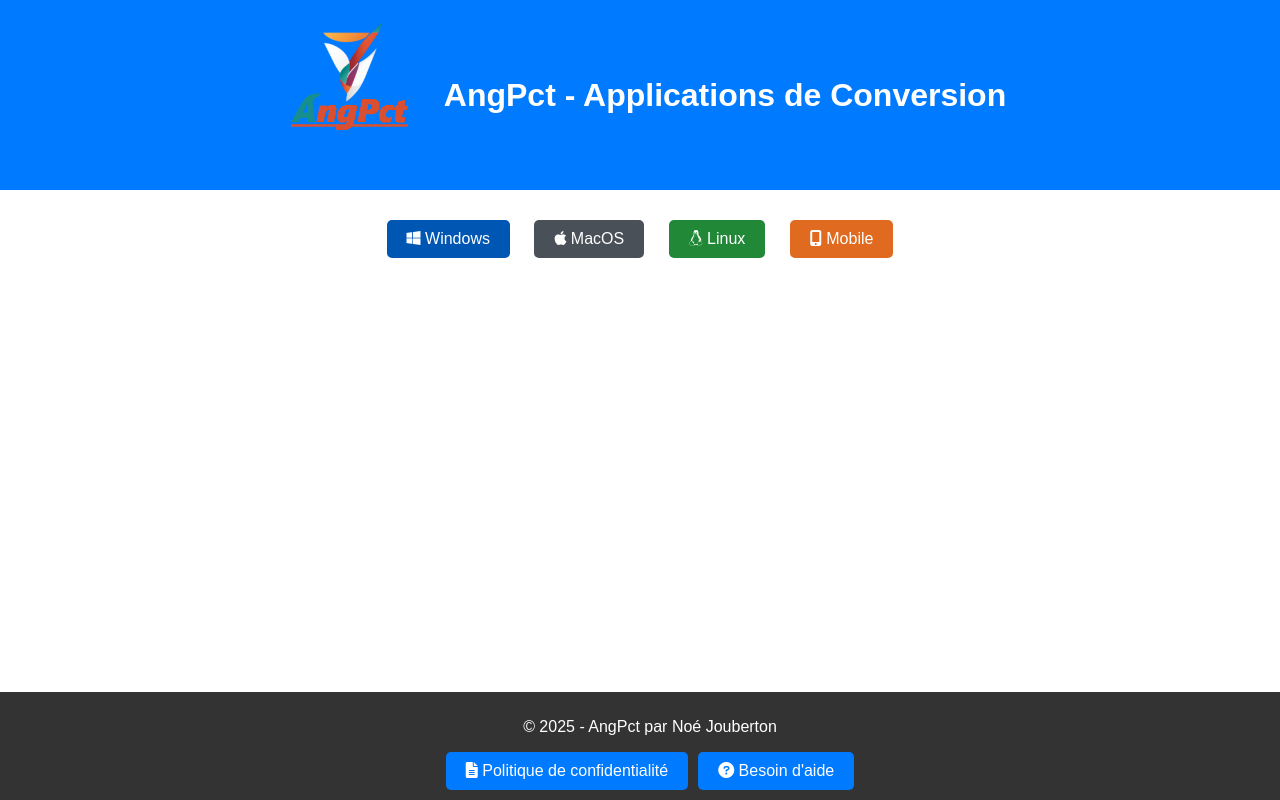
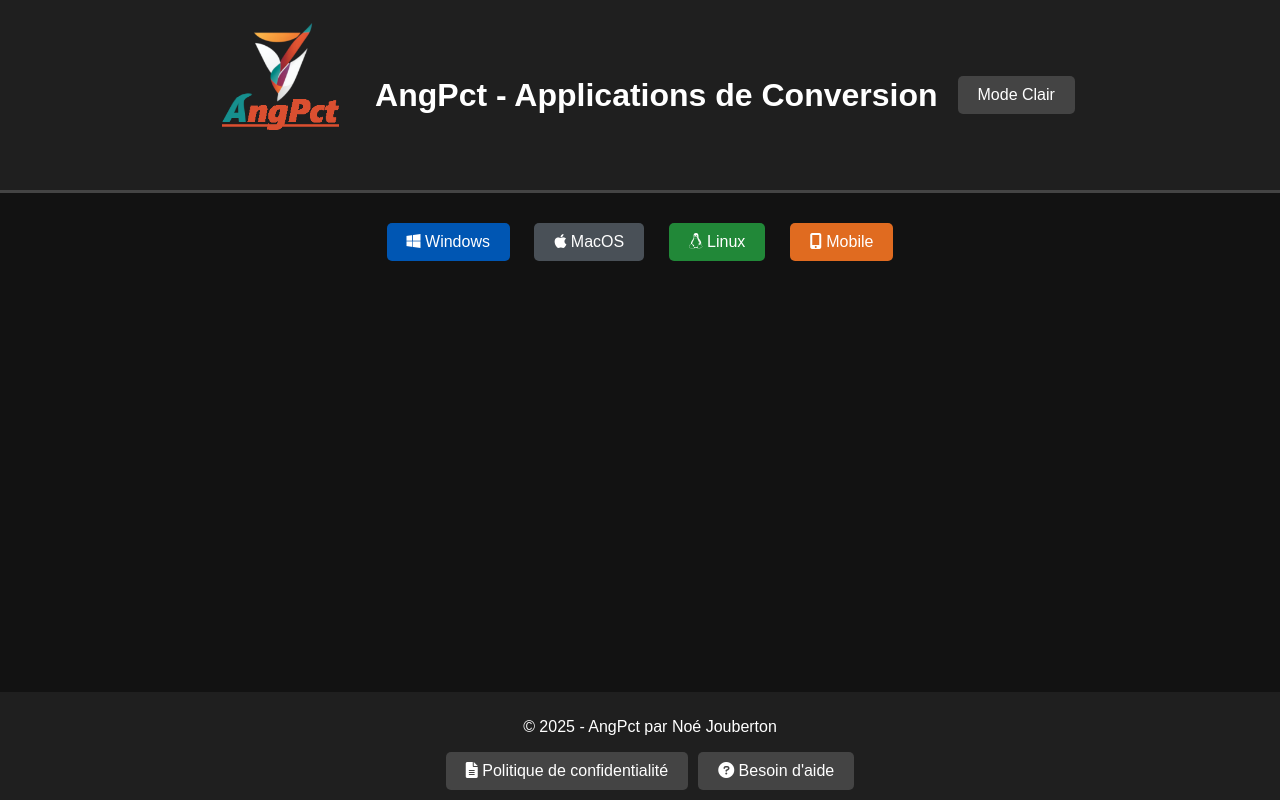
Before and after one commit to Shadow-cmd-arch/AngPct, a plain HTML site: page index.html in a window 1280 px wide. Drawn offline with Linux system fonts and the light colour scheme.

Commit message:
Update index.html

```diff
--- a/index.html
+++ b/index.html
@@ -13,22 +13,45 @@
   <link href="https://cdnjs.cloudflare.com/ajax/libs/font-awesome/6.0.0/css/all.min.css" rel="stylesheet">
   <link rel="icon" type="image/x-icon" href="AngPtc_3.ico">
   <style>
+    /* Variables pour le thème clair */
+    :root {
+      --bg-color: #ffffff;
+      --text-color: #000000;
+      --header-bg: #007BFF;
+      --header-border-color: #0056b3;
+      --button-bg: #007BFF;
+      --button-hover-bg: #0056b3;
+      --footer-bg: #333333;
+    }
+    /* Variables pour le thème sombre, activées lorsque le body a la classe "dark" */
+    body.dark {
+      --bg-color: #121212;
+      --text-color: #e0e0e0;
+      --header-bg: #1f1f1f;
+      --header-border-color: #444444;
+      --button-bg: #444444;
+      --button-hover-bg: #555555;
+      --footer-bg: #1f1f1f;
+    }
     /* Style global */
     body {
       font-family: Arial, sans-serif;
       text-align: center;
-      background-color: #ffffff;
+      background-color: var(--bg-color);
+      color: var(--text-color);
       margin: 0;
       padding: 0;
+      transition: background-color 0.3s, color 0.3s;
     }
     header {
-      background-color: #007BFF;
+      background-color: var(--header-bg);
       color: white;
       padding: 20px;
       display: flex;              /* Affichage en flex */
       align-items: center;        /* Centrage vertical des éléments */
       justify-content: center;    /* Centrage horizontal des éléments */
-      gap: 20px;                  /* Espacement entre le logo et le titre */
+      gap: 20px;                  /* Espacement entre le logo, le titre et le bouton */
+      border-bottom: 3px solid var(--header-border-color);
     }
     header h1 {
       animation: fadeIn 1.5s ease-in-out;
@@ -44,6 +67,22 @@
         transform: translateY(0);
       }
     }
+    /* Bouton pour activer/désactiver le mode sombre */
+    #darkModeBtn {
+      padding: 10px 20px;
+      font-size: 16px;
+      color: white;
+      background-color: var(--button-bg);
+      border: none;
+      border-radius: 5px;
+      cursor: pointer;
+      transition: transform 0.3s, box-shadow 0.3s, background-color 0.3s;
+    }
+    #darkModeBtn:hover {
+      transform: scale(1.1);
+      box-shadow: 0 4px 15px rgba(0, 0, 0, 0.3);
+      background-color: var(--button-hover-bg);
+    }
     .platform-buttons, .download-buttons {
       margin: 20px;
     }
@@ -55,6 +94,7 @@
       border: none;
       border-radius: 5px;
       cursor: pointer;
+      background-color: var(--button-bg);
       transition: transform 0.3s, box-shadow 0.3s, background-color 0.3s;
     }
     button#windows {
@@ -116,7 +156,7 @@
       font-weight: bold;
     }
     footer {
-      background-color: #333;
+      background-color: var(--footer-bg);
       color: white;
       padding: 10px;
       position: fixed;
@@ -137,7 +177,7 @@
       border: none;
       border-radius: 5px;
       cursor: pointer;
-      background-color: #007BFF;
+      background-color: var(--button-bg);
       transition: transform 0.3s, box-shadow 0.3s, background-color 0.3s;
     }
     footer button:hover {
@@ -146,10 +186,13 @@
     }
   </style>
 </head>
-<body>
+<!-- On ajoute la classe "dark" pour démarrer en mode sombre -->
+<body class="dark">
   <header>
     <img src="AngPtc_3.ico" alt="Logo AngPct" style="width: 150px; height: auto;">
     <h1>AngPct - Applications de Conversion</h1>
+    <!-- Comme le mode sombre est par défaut, le bouton affiche "Mode Clair" -->
+    <button id="darkModeBtn" onclick="toggleDarkMode()">Mode Clair</button>
   </header>
   <main>
     <div class="platform-buttons">
@@ -196,18 +239,29 @@
     </div>
   </footer>
   <script>
+    // Gestion des options pour chaque plateforme
     const buttons = document.querySelectorAll(".platform-buttons button");
     buttons.forEach(button => {
       button.addEventListener("click", function() {
         const allOptions = document.querySelectorAll(".options");
         allOptions.forEach(option => option.classList.remove("active"));
-
         const selectedOption = document.getElementById(this.id + "-options");
         if (selectedOption) {
           selectedOption.classList.add("active");
         }
       });
     });
+
+    // Fonction de bascule du mode sombre
+    function toggleDarkMode() {
+      document.body.classList.toggle("dark");
+      const btn = document.getElementById("darkModeBtn");
+      if (document.body.classList.contains("dark")) {
+        btn.textContent = "Mode Clair";
+      } else {
+        btn.textContent = "Mode Sombre";
+      }
+    }
   </script>
 </body>
 </html>
```
